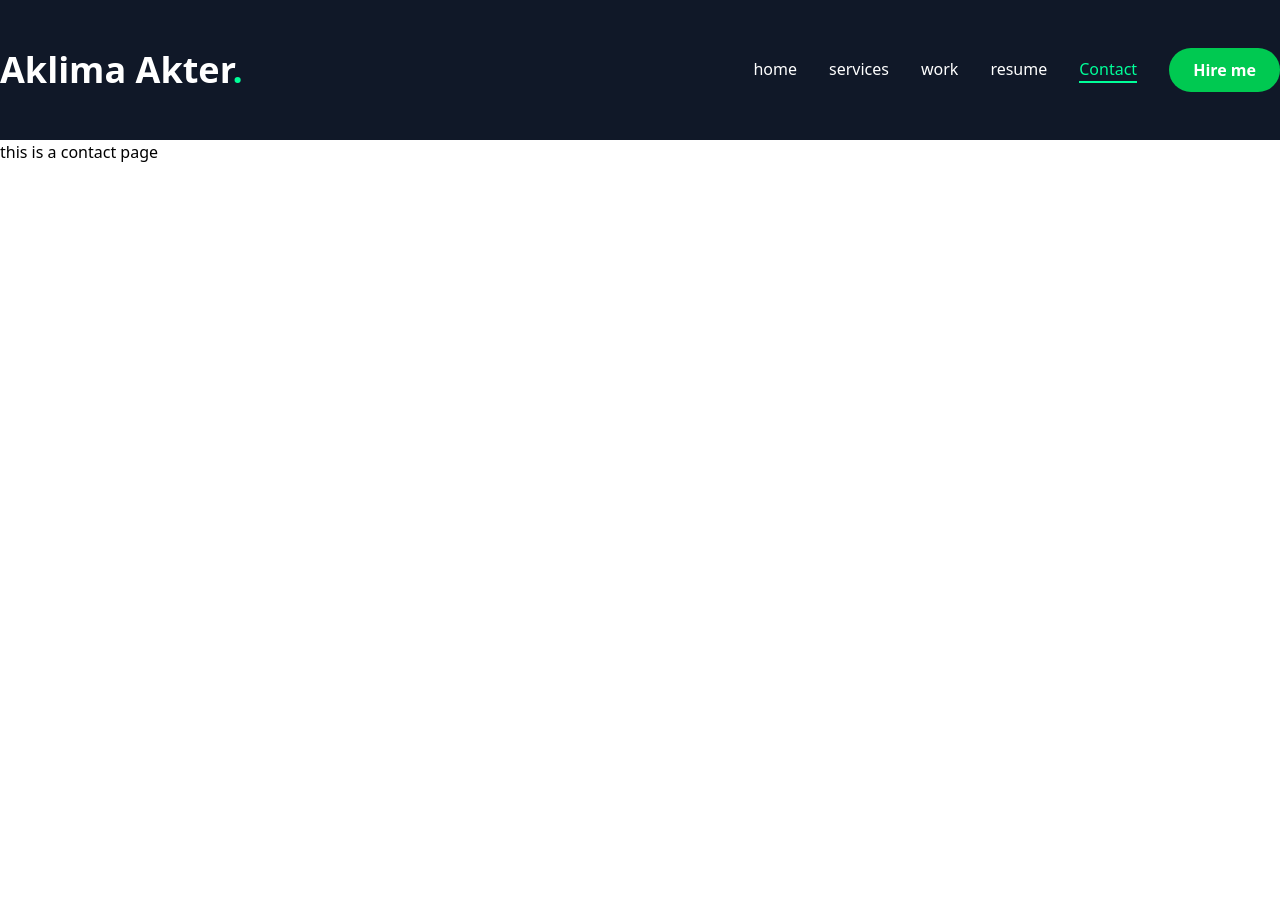
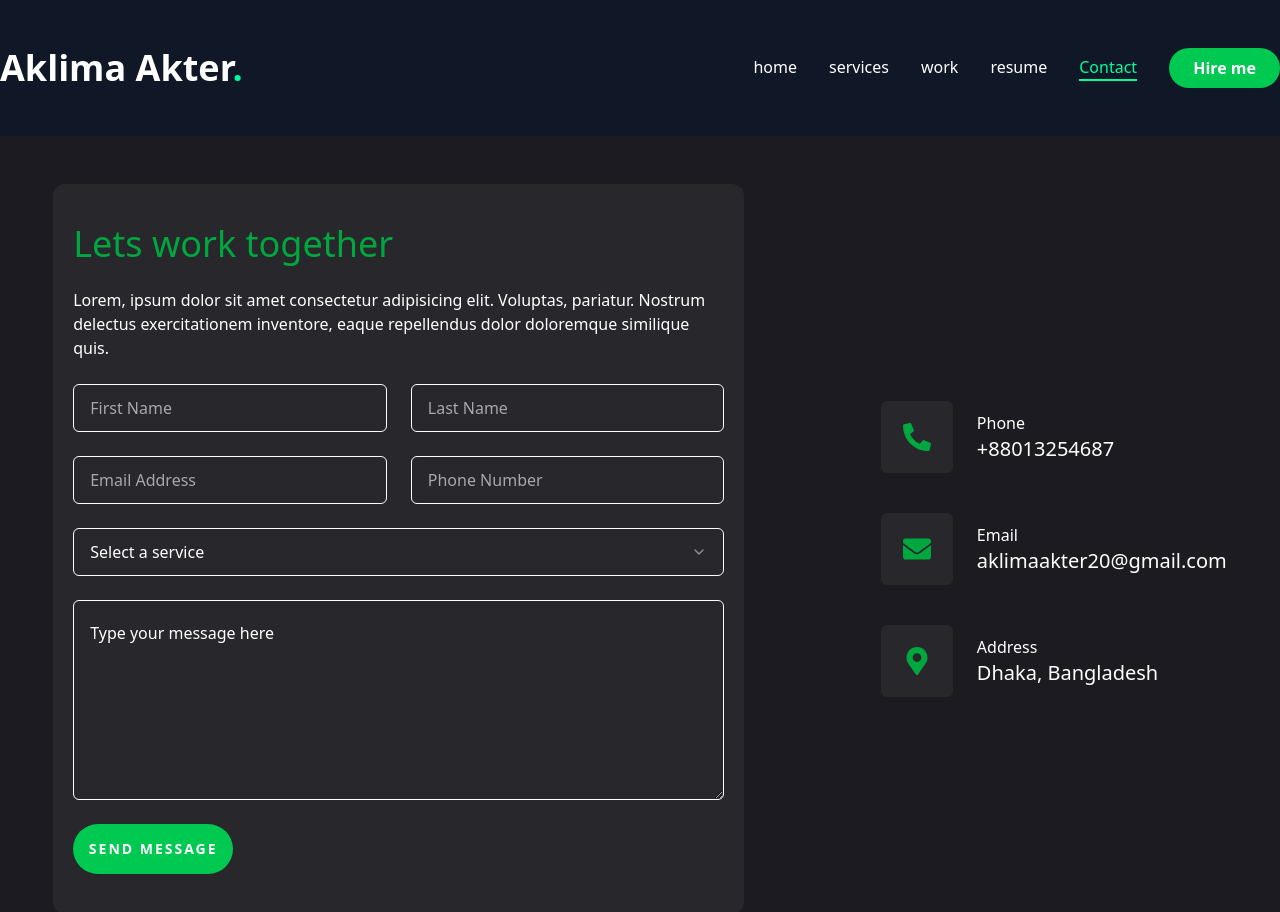
Before and after one commit to aklimaakter20/portfolio-of-Aklima-akter, a Next.js app: page /contact in a window 1280 px wide. Shown: the top 912 px of the page. Before the commit the page ends 800 px from the top, so only its background shows below. Built offline with nearby package versions, Linux system fonts and the light colour scheme.

Commit message:
contact section added

```diff
--- a/package.json
+++ b/package.json
@@ -11,6 +11,7 @@
   "dependencies": {
     "@radix-ui/react-dialog": "^1.1.15",
     "@radix-ui/react-scroll-area": "^1.2.10",
+    "@radix-ui/react-select": "^2.2.6",
     "@radix-ui/react-slot": "^1.2.3",
     "@radix-ui/react-tabs": "^1.1.13",
     "@radix-ui/react-tooltip": "^1.2.8",
--- a/src/app/contact/page.jsx
+++ b/src/app/contact/page.jsx
@@ -1,11 +1,100 @@
-import React from 'react'
+"use client";
 
-const page = () => {
+import { Button } from"@/components/ui/button";
+import { Input } from "@/components/ui/input";
+import {Textarea} from "@/components/ui/textarea"
+import {
+  Select,
+  SelectContent,
+  SelectGroup,
+  SelectItem,
+  SelectLabel,
+  SelectTrigger,
+  SelectValue,
+}from "@/components/ui/select"
+import { FaPhoneAlt,FaEnvelope,FaMapMarkerAlt } from "react-icons/fa";
+const info = [
+  {
+    icon: <FaPhoneAlt />,
+    title: 'Phone',
+    description: '+88013254687'
+  },
+    {
+    icon: <FaEnvelope />,
+    title: 'Email',
+    description: 'aklimaakter20@gmail.com'
+  },
+    {
+    icon: <FaMapMarkerAlt />,
+    title: 'Address',
+    description: 'Dhaka, Bangladesh',
+  },
+];
+import { motion } from "motion/react";
+
+const Contact = () => {
   return (
-    <div>
-      this is a contact page
-    </div>
+    <motion.div
+    initial={{opacity: 0}}
+    animate={{opacity: 1,
+      transition: {delay: 2.4, duration: 0.4, ease: "easeIn"},
+    }}
+    className="">
+      <div className="mx-auto py-12 bg-[#1C1B22]">
+           <div className="container flex flex-col xl:flex-row gap-[30px] items-center justify-around">
+
+        <div className="xl:w-[54%] order-2 xl:order-none">
+          <form className="flex flex-col gap-6 p-10 bg-[#27272c] rounded-xl px-5">
+             <h3 className="text-green-600 text-4xl">Lets work together</h3>
+             <p className="text-white">Lorem, ipsum dolor sit amet consectetur adipisicing elit. Voluptas, pariatur. Nostrum delectus exercitationem inventore, eaque repellendus dolor doloremque similique quis.</p>
+              <div className="grid grid-cols-1 md:grid-cols-2 gap-6">
+                <Input type= "first-name" placeholder="First Name" />
+                <Input type="last-name" placeholder="Last Name"/>
+                <Input type="email" placeholder="Email Address"/>
+                <Input type="phone" placeholder="Phone Number"/>
+              </div>
+              <Select>
+                <SelectTrigger className="w-full">
+                  <SelectValue placeholder="Select a service"/>
+                </SelectTrigger>
+                <SelectContent>
+                  <SelectGroup>
+                    <SelectLabel>Select a service</SelectLabel>
+                    <SelectItem value= "est">Web Development</SelectItem>
+                     <SelectItem value= "cst">UI/UX Design</SelectItem>
+                     <SelectItem value= "mst">Logo Design</SelectItem>
+                  </SelectGroup>
+                </SelectContent>
+              </Select>
+              <Textarea className="h-[200px]" placeholder="Type your message here" />
+                <Button size="lg" className="max-w-40">Send Message</Button>
+             </form>
+        </div>
+        <div className=" flex items-center xl:justify-end order-1 xl:order-none mb-8 xl:mb-0">
+          <ul className="flex flex-col gap-10">
+            {
+              info.map((item,index)=> {
+                return(
+                  <li key={index} className="flex items-center gap-6">
+                    <div className="w-[52px] h-[52px] xl:w-[72px] xl:h-[72px] bg-[#27272c] text-green-600 rounded-md flex items-center justify-center hover:bg-green-600 hover:text-white transition-all duration-500">
+                      <div className="text-[28px]">{item.icon}</div>
+                    </div>
+                    <div className="flex-1 text-white">
+                      <p>{item.title}</p>
+                      <h3 className="text-xl">{item.description}</h3>
+                    </div>
+
+                  </li>
+                )
+              })
+            }
+          </ul>
+        </div>
+      </div>
+      </div>
+
+    </motion.div>
   )
 }
 
-export default page
+export default Contact
--- a/src/components/ui/button.jsx
+++ b/src/components/ui/button.jsx
@@ -10,14 +10,14 @@ const buttonVariants = cva(
     variants: {
       variant: {
         default:
-         "bg-green-500 text-white hover:bg-red-400",
+         "bg-green-500 text-white hover:bg-green-800",
          primary: "bg-green-800 text-white",
-         outline: "border border-green-600 bg-transparent text-green-500 hover:bg-green-400 hover:text-red-400"
+         outline: "border border-green-600 bg-green-600 text-white  "
       },
       size: {
-        default: "h-[44px] px-6",
+        default: "h-[40px] px-6",
         sm: "h-[48px] px-6",
-        lg: "h-[56px] px-8 text-sm uppercase tracking-[2px]",
+        lg: "h-[50px] px-8 text-sm uppercase tracking-[2px]",
         icon: "size-9",
       },
     },
--- /dev/null
+++ b/src/components/ui/input.jsx
@@ -0,0 +1,21 @@
+import * as React from "react"
+
+import { cn } from "@/lib/utils"
+
+function Input({
+  className,
+  type,
+  ...props
+}) {
+  return (
+    <input
+      type={type}
+      data-slot="input"
+      className={cn(
+        "flex h-[48px] text-white rounded-md border border-white focus:border-green-600 font-light px-4 py-5 text-base placeholder:text-white/60 outline-none "
+      )}
+      {...props} />
+  );
+}
+
+export { Input }
--- /dev/null
+++ b/src/components/ui/select.jsx
@@ -0,0 +1,166 @@
+"use client"
+
+import * as React from "react"
+import * as SelectPrimitive from "@radix-ui/react-select"
+import { CheckIcon, ChevronDownIcon, ChevronUpIcon } from "lucide-react"
+
+import { cn } from "@/lib/utils"
+
+function Select({
+  ...props
+}) {
+  return <SelectPrimitive.Root data-slot="select" {...props} />;
+}
+
+function SelectGroup({
+  ...props
+}) {
+  return <SelectPrimitive.Group data-slot="select-group" {...props} />;
+}
+
+function SelectValue({
+  ...props
+}) {
+  return <SelectPrimitive.Value data-slot="select-value" {...props} />;
+}
+
+function SelectTrigger({
+  className,
+  size = "default",
+  children,
+  ...props
+}) {
+  return (
+    <SelectPrimitive.Trigger
+      data-slot="select-trigger"
+      data-size={size}
+      className={cn(
+        "flex h-[48px] w-full items-center justify-between rounded-md border border-white px-4 py-5 text-base text-white placeholder:text-white/60 focus:border-green-600 outline-none",
+        className
+      )}
+      {...props}>
+      {children}
+      <SelectPrimitive.Icon asChild>
+        <ChevronDownIcon className="size-4 opacity-50" />
+      </SelectPrimitive.Icon>
+    </SelectPrimitive.Trigger>
+  );
+}
+
+function SelectContent({
+  className,
+  children,
+  position = "popper",
+  ...props
+}) {
+  return (
+    <SelectPrimitive.Portal>
+      <SelectPrimitive.Content
+        data-slot="select-content"
+        className={cn(
+          "bg-popover text-popover-foreground data-[state=open]:animate-in data-[state=closed]:animate-out data-[state=closed]:fade-out-0 data-[state=open]:fade-in-0 data-[state=closed]:zoom-out-95 data-[state=open]:zoom-in-95 data-[side=bottom]:slide-in-from-top-2 data-[side=left]:slide-in-from-right-2 data-[side=right]:slide-in-from-left-2 data-[side=top]:slide-in-from-bottom-2 relative z-50 max-h-(--radix-select-content-available-height) min-w-[8rem] origin-(--radix-select-content-transform-origin) overflow-x-hidden overflow-y-auto rounded-md border shadow-md bg-white ",
+          position === "popper" &&
+            "data-[side=bottom]:translate-y-1 data-[side=left]:-translate-x-1 data-[side=right]:translate-x-1 data-[side=top]:-translate-y-1",
+          className
+        )}
+        position={position}
+        {...props}>
+        <SelectScrollUpButton />
+        <SelectPrimitive.Viewport
+          className={cn("p-1", position === "popper" &&
+            "h-[var(--radix-select-trigger-height)] w-full min-w-[var(--radix-select-trigger-width)] scroll-my-1")}>
+          {children}
+        </SelectPrimitive.Viewport>
+        <SelectScrollDownButton />
+      </SelectPrimitive.Content>
+    </SelectPrimitive.Portal>
+  );
+}
+
+function SelectLabel({
+  className,
+  ...props
+}) {
+  return (
+    <SelectPrimitive.Label
+      data-slot="select-label"
+      className={cn("text-muted-foreground px-2 py-1.5 text-xs", className)}
+      {...props} />
+  );
+}
+
+function SelectItem({
+  className,
+  children,
+  ...props
+}) {
+  return (
+    <SelectPrimitive.Item
+      data-slot="select-item"
+      className={cn(
+        "focus:bg-accent focus:text-accent-foreground [&_svg:not([class*='text-'])]:text-muted-foreground relative flex w-full cursor-default items-center gap-2 rounded-sm py-1.5 pr-8 pl-2 text-sm outline-hidden select-none data-[disabled]:pointer-events-none data-[disabled]:opacity-50 [&_svg]:pointer-events-none [&_svg]:shrink-0 [&_svg:not([class*='size-'])]:size-4 *:[span]:last:flex *:[span]:last:items-center *:[span]:last:gap-2 focus:bg-green-600 focus:text-white" ,
+        className
+      )}
+      {...props}>
+      <span className="absolute right-2 flex size-3.5 items-center justify-center">
+        <SelectPrimitive.ItemIndicator>
+          <CheckIcon className="size-4" />
+        </SelectPrimitive.ItemIndicator>
+      </span>
+      <SelectPrimitive.ItemText>{children}</SelectPrimitive.ItemText>
+    </SelectPrimitive.Item>
+  );
+}
+
+function SelectSeparator({
+  className,
+  ...props
+}) {
+  return (
+    <SelectPrimitive.Separator
+      data-slot="select-separator"
+      className={cn("bg-border pointer-events-none -mx-1 my-1 h-px", className)}
+      {...props} />
+  );
+}
+
+function SelectScrollUpButton({
+  className,
+  ...props
+}) {
+  return (
+    <SelectPrimitive.ScrollUpButton
+      data-slot="select-scroll-up-button"
+      className={cn("flex cursor-default items-center justify-center py-1", className)}
+      {...props}>
+      <ChevronUpIcon className="size-4" />
+    </SelectPrimitive.ScrollUpButton>
+  );
+}
+
+function SelectScrollDownButton({
+  className,
+  ...props
+}) {
+  return (
+    <SelectPrimitive.ScrollDownButton
+      data-slot="select-scroll-down-button"
+      className={cn("flex cursor-default items-center justify-center py-1", className)}
+      {...props}>
+      <ChevronDownIcon className="size-4" />
+    </SelectPrimitive.ScrollDownButton>
+  );
+}
+
+export {
+  Select,
+  SelectContent,
+  SelectGroup,
+  SelectItem,
+  SelectLabel,
+  SelectScrollDownButton,
+  SelectScrollUpButton,
+  SelectSeparator,
+  SelectTrigger,
+  SelectValue,
+}
--- /dev/null
+++ b/src/components/ui/textarea.jsx
@@ -0,0 +1,20 @@
+import * as React from "react"
+
+import { cn } from "@/lib/utils"
+
+function Textarea({
+  className,
+  ...props
+}) {
+  return (
+    <textarea
+      data-slot="textarea"
+      className={cn(
+        "flex min-h-[80px] text-white w-full rounded-md border border-white px-4 py-5 text-base placeholder:text-white focus-visible: outline-none focus-visible:ring-1 focus-visible:ring-green-600 focus-visible: ring-offset-0 disabled:cursor-not-allowed disabled:opacity-50",
+        className
+      )}
+      {...props} />
+  );
+}
+
+export { Textarea }
```
Also changed, not shown: 1 other file (tests, documents, lock files or other folders).
